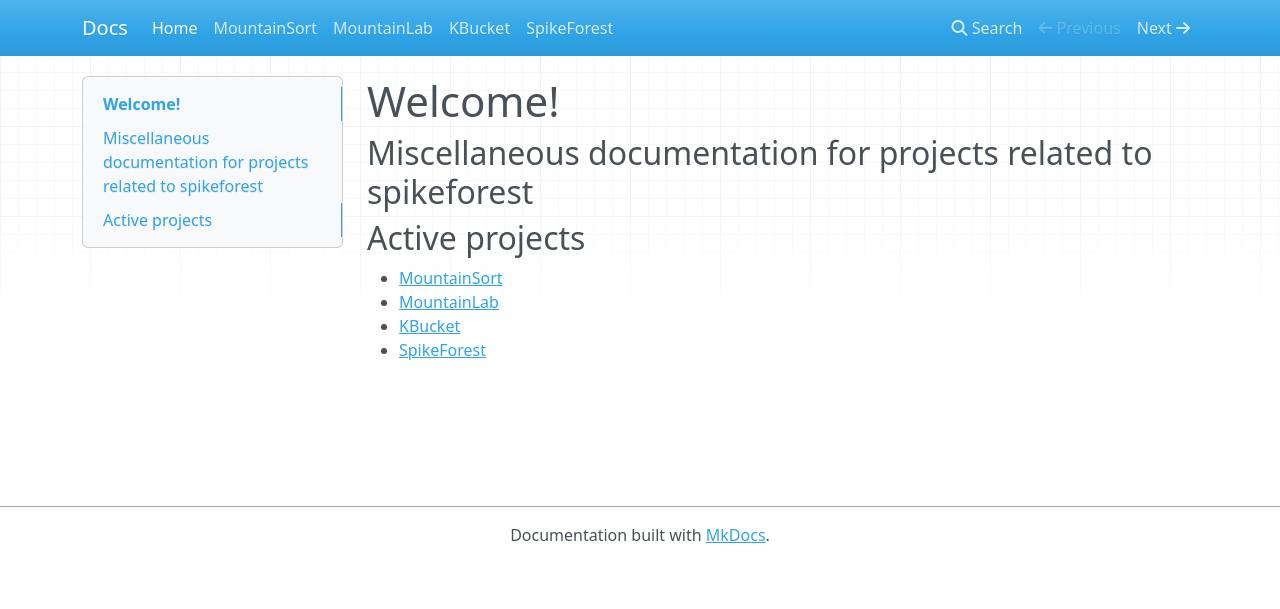
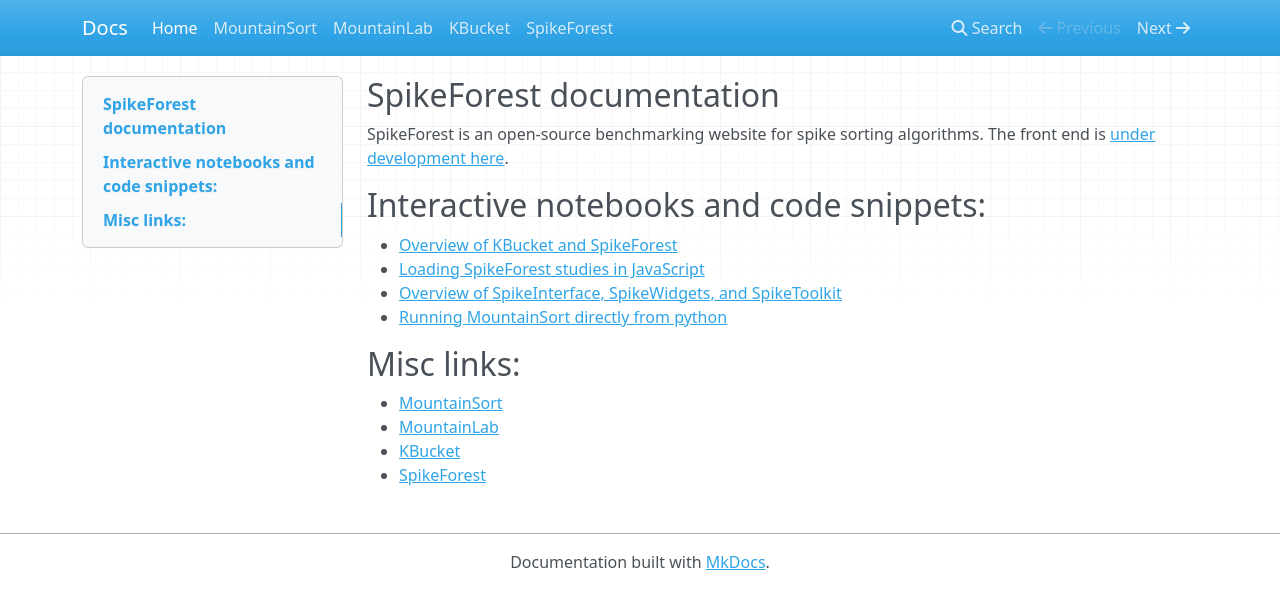
Before and after one commit to scratcharchive/spikeforest-docs, an MkDocs documentation site: the page built from docs/index.md, in a window 1280 px wide. Shown: the top 609 px of the page. Built offline with MkDocs 1.6.1, drawn with Linux system fonts in a browser that asks for light colours; nearby versions of some CDN libraries.

Commit message:
Update index.md

```diff
--- a/docs/index.md
+++ b/docs/index.md
@@ -1,8 +1,15 @@
-# Welcome!
+## SpikeForest documentation
 
-## Miscellaneous documentation for projects related to spikeforest
+SpikeForest is an open-source benchmarking website for spike sorting algorithms. The front end is [under development here](https://github.com/elovero/spikeforest).
 
-## Active projects
+## Interactive notebooks and code snippets:
+
+* [Overview of KBucket and SpikeForest](https://gist.github.com/magland/318c7bc43df9dd528f667589eaa2482d)
+* [Loading SpikeForest studies in JavaScript](https://runkit.com/magland/load-spikeforest-studies-from-spikeforest)
+* [Overview of SpikeInterface, SpikeWidgets, and SpikeToolkit](https://gist.github.com/magland/e43542fe2dfe856fd04903b9ff1f8e4e)
+* [Running MountainSort directly from python](mountainsort.md)
+
+## Misc links:
 
 * [MountainSort](mountainsort.md)
 * [MountainLab](mountainlab.md)
```
